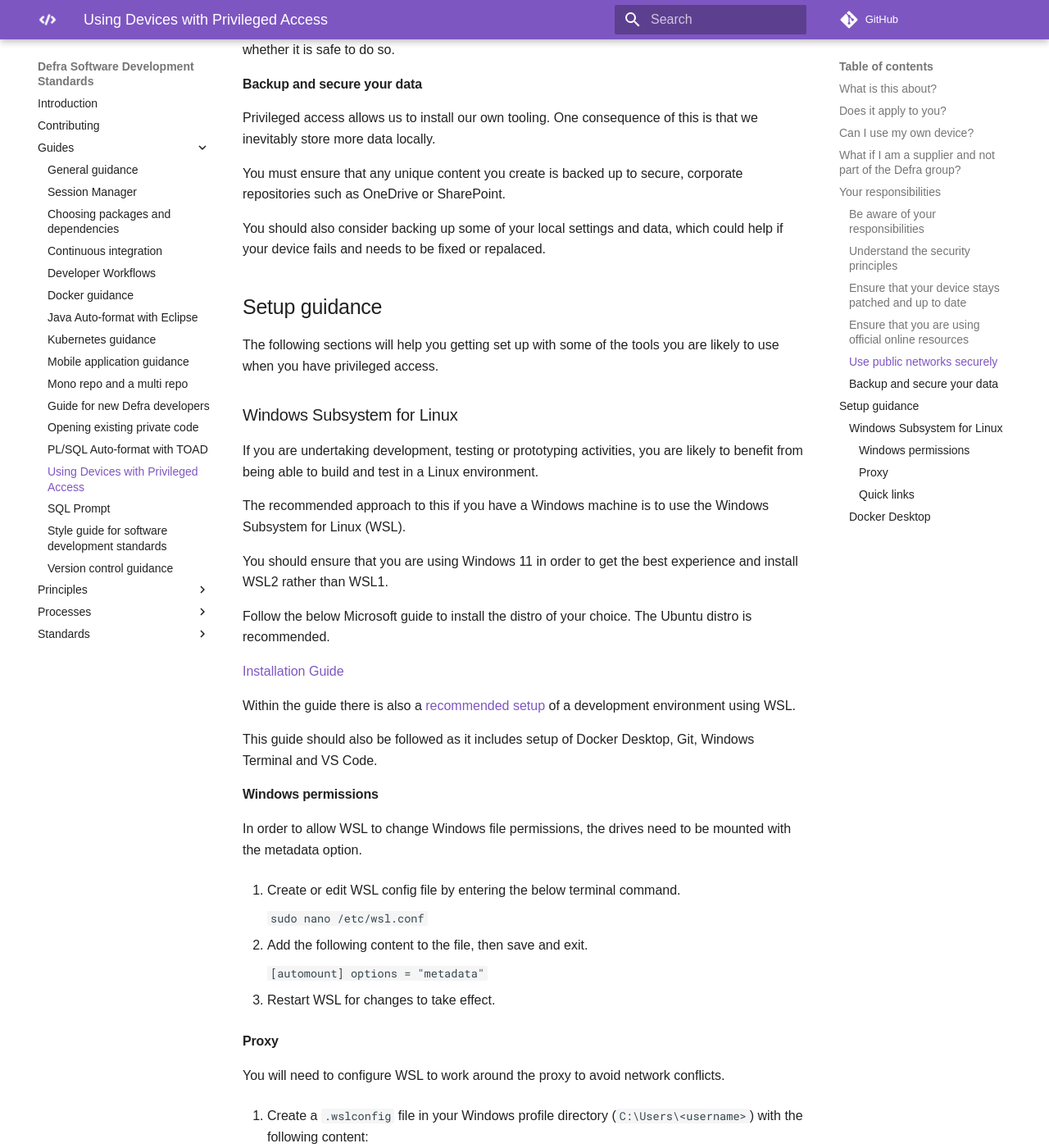
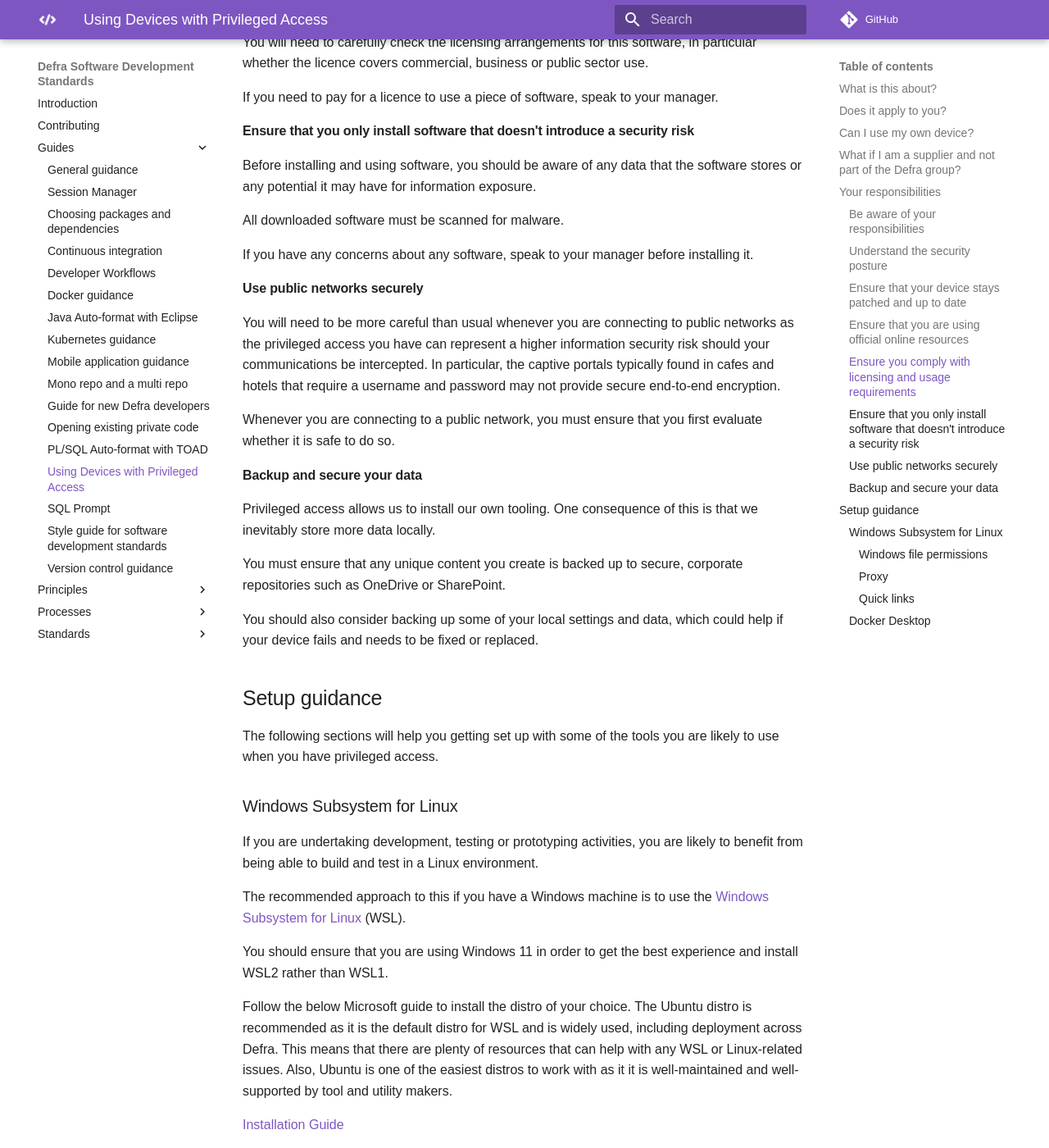
Before and after one commit to DEFRA/software-development-standards, an MkDocs documentation site: the page built from docs/guides/privileged_devices.md, in a window 1280 px wide and 1400 px high, scrolled down 2326 px. Shown: the whole window at 82% size. Built offline with MkDocs 1.6.1 and Material for MkDocs 9.7.7, drawn with Linux system fonts in a browser that asks for light colours; some web fonts are replaced; comment, search, counter and statistics services are not loaded; some of the changed text lies outside the part shown.

Commit message:
Updates following review
* Updated security section and added additional security guidance

* Added section on software licensing

* Expanded various sections in response to review comments

````diff
--- a/docs/guides/privileged_devices.md
+++ b/docs/guides/privileged_devices.md
@@ -37,10 +37,12 @@ Familiarise yourself with Defra's information handling responsibilities, accepta
 
 We need to be especially mindful of these as the standard IT security controls often help us to comply with them without us even realising it.
 
-#### Understand the security principles
-Read the [CESG End User Devices Security Guidance](https://www.ncsc.gov.uk/guidance/end-user-device-security), in particular the [Security Principles](https://www.ncsc.gov.uk/guidance/end-user-devices-security-principles).
+#### Understand the security posture
+Read the [NCSC Device Security Guidance](https://www.ncsc.gov.uk/collection/device-security-guidance) to understand the controls that are in place on managed devices, why they are there and how your privileged access relates to them.
 
-This should give you a good understanding of the kind of controls that are required and why they are necessary.
+This should give you a clear view of the areas where you need to pay extra attention to security.
+
+In particular, you should read the section titled [Permit only trusted software](https://www.ncsc.gov.uk/collection/device-security-guidance/security-principles/permit-only-trusted-software) as your privileged access is intended to loosen this restriction.
 
 If you have any questions then speak to your manager.
 
@@ -59,6 +61,20 @@ In reality, any resource that you access for legitimate work is likely to be "of
 
 If you are not sure whether an online resource is considered to be officially approved then speak to your manager.
 
+#### Ensure you comply with licensing and usage requirements
+Your privileged access allows you to download and install software that is necessary for your work.
+
+You will need to carefully check the licensing arrangements for this software, in particular whether the licence covers commercial, business or public sector use.
+
+If you need to pay for a licence to use a piece of software, speak to your manager.
+
+#### Ensure that you only install software that doesn't introduce a security risk
+Before installing and using software, you should be aware of any data that the software stores or any potential it may have for information exposure.
+
+All downloaded software must be scanned for malware.
+
+If you have any concerns about any software, speak to your manager before installing it.
+
 #### Use public networks securely
 You will need to be more careful than usual whenever you are connecting to public networks as the privileged access you have can represent a higher information security risk should your communications be intercepted.
 In particular, the captive portals typically found in cafes and hotels that require a username and password may not provide secure end-to-end encryption.
@@ -70,7 +86,7 @@ Privileged access allows us to install our own tooling. One consequence of this
 
 You must ensure that any unique content you create is backed up to secure, corporate repositories such as OneDrive or SharePoint.
 
-You should also consider backing up some of your local settings and data, which could help if your device fails and needs to be fixed or repalaced.
+You should also consider backing up some of your local settings and data, which could help if your device fails and needs to be fixed or replaced.
 
 ## Setup guidance
 The following sections will help you getting set up with some of the tools you are likely to use when you have privileged access.
@@ -78,11 +94,11 @@ The following sections will help you getting set up with some of the tools you a
 ### Windows Subsystem for Linux
 If you are undertaking development, testing or prototyping activities, you are likely to benefit from being able to build and test in a Linux environment.
 
-The recommended approach to this if you have a Windows machine is to use the Windows Subsystem for Linux (WSL).
+The recommended approach to this if you have a Windows machine is to use the [Windows Subsystem for Linux](https://learn.microsoft.com/en-us/windows/wsl/) (WSL).
 
 You should ensure that you are using Windows 11 in order to get the best experience and install WSL2 rather than WSL1.
 
-Follow the below Microsoft guide to install the distro of your choice. The Ubuntu distro is recommended.
+Follow the below Microsoft guide to install the distro of your choice. The Ubuntu distro is recommended as it is the default distro for WSL and is widely used, including deployment across Defra. This means that there are plenty of resources that can help with any WSL or Linux-related issues. Also, Ubuntu is one of the easiest distros to work with as it it is well-maintained and well-supported by tool and utility makers.
 
 [Installation Guide](https://learn.microsoft.com/en-us/windows/wsl/install)
 
@@ -90,10 +106,12 @@ Within the guide there is also a [recommended setup](https://docs.microsoft.com/
 
 This guide should also be followed as it includes setup of Docker Desktop, Git, Windows Terminal and VS Code.
 
-#### Windows permissions
-In order to allow WSL to change Windows file permissions, the drives need to be mounted with the metadata option.
+#### Windows file permissions
+You will mostly work with files in your WSL distro's filesystem, but you may occasionally need to work with files in the Windows filesystem from within WSL.
 
-1. Create or edit WSL config file by entering the below terminal command.
+In this case, you may need to allow WSL to modify the Windows file permissions - to do this, the drives need to be mounted with the metadata option.
+
+1. Create or edit a WSL config file by entering the below terminal command.
 
     ```
     sudo nano /etc/wsl.conf
@@ -128,6 +146,8 @@ You will need to configure WSL to work around the proxy to avoid network conflic
 - [Setup Windows Terminal](https://docs.microsoft.com/en-us/windows/terminal/get-started)
 
 ### Docker Desktop
+You can use the [Docker Engine](https://docs.docker.com/engine/) freely on MacOS or inside WSL, but many people appreciate the convenience of using [Docker Desktop](https://docs.docker.com/desktop/) especially on Windows.
+
 You can install Docker Desktop from the Docker Web site:
 
 1. Download the [Docker Desktop installer](https://www.docker.com/products/docker-desktop) for your operating system.
````
